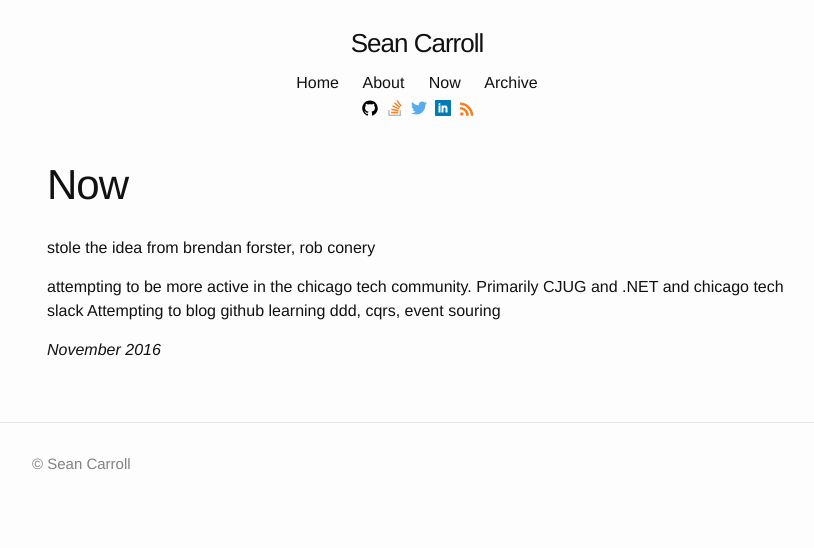
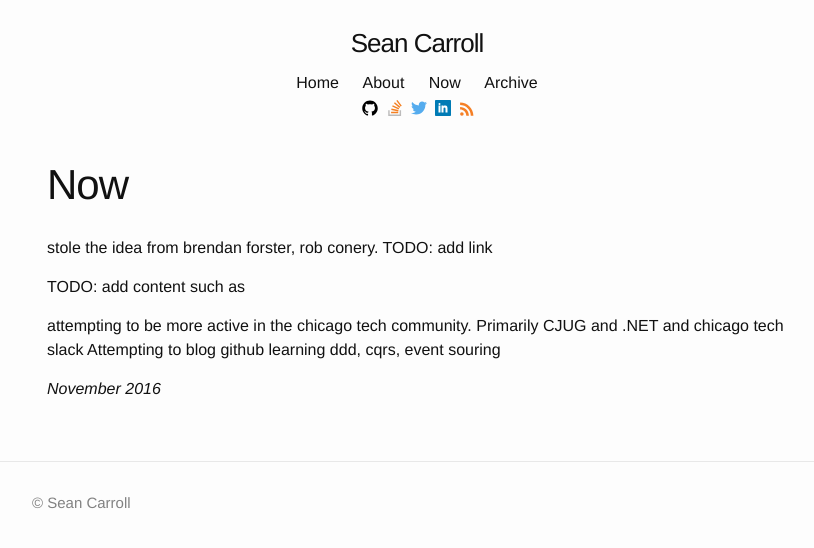
Before and after one commit to seancarroll/seancarroll.github.io, a Jekyll site: the page built from now.md, in a window 1280 px wide. Shown: the top 548 px of the page, without its empty margins (223-1037 px from the left). Built offline with Jekyll 4.4.1, drawn with Linux system fonts in a browser that asks for light colours.

Commit message:
updates now

```diff
--- a/now.md
+++ b/now.md
@@ -4,7 +4,9 @@ title: Now
 permalink: /now/
 ---
 
-stole the idea from brendan forster, rob conery
+stole the idea from brendan forster, rob conery. TODO: add link
+
+TODO: add content such as
 
 attempting to be more active in the chicago tech community. Primarily CJUG and .NET and chicago tech slack
 Attempting to blog
```
